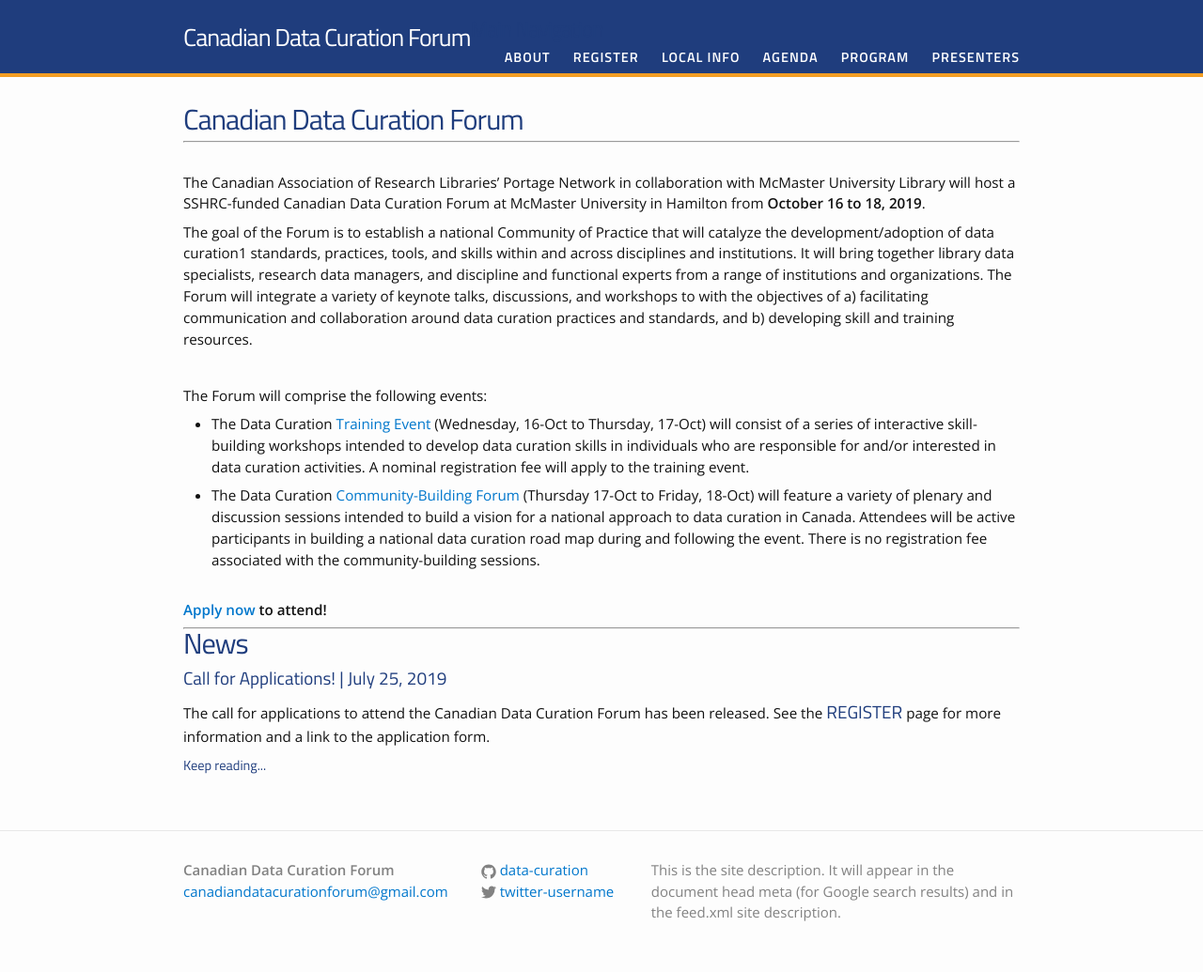
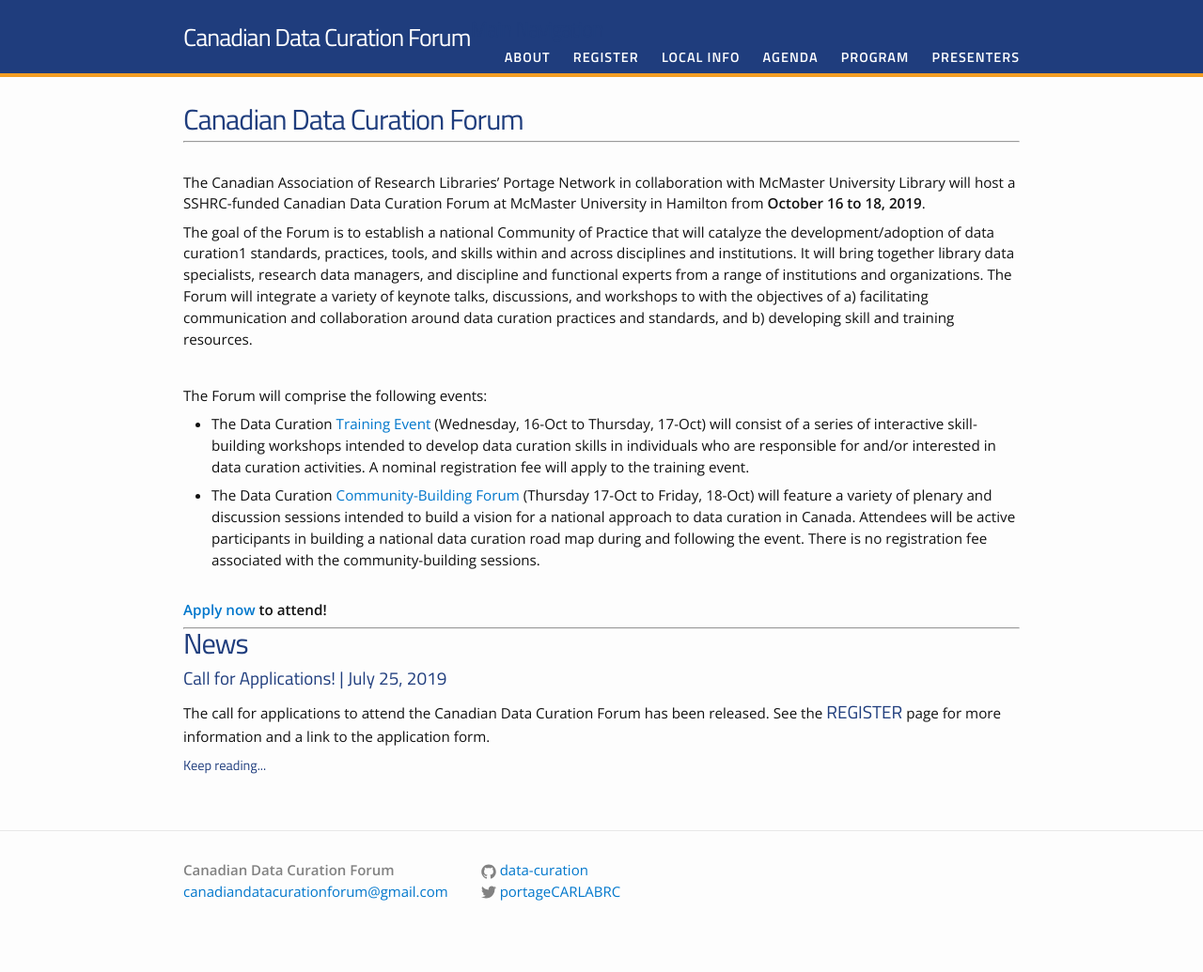
Before and after one commit to data-curation/data-curation.github.io, a Jekyll site: the page built from index.md, in a window 1280 px wide. Shown: the whole page at 94% size. Built offline with Jekyll 4.4.1, drawn with Linux system fonts in a browser that asks for light colours; our own code applies the rules of GitHub Pages for plain Markdown files; after the commit the page ends 1013 px from its top, so only the background shows below that.

Commit message:
Update _config.yml

```diff
--- a/_config.yml
+++ b/_config.yml
@@ -2,11 +2,9 @@
 title: Canadian Data Curation Forum
 email: canadiandatacurationforum@gmail.com
 description: > # this means to ignore newlines until "baseurl:"
-  This is the site description. It will appear in the document head meta (for
-  Google search results) and in the feed.xml site description.
 baseurl: "" # the subpath of your site, e.g. /blog/
 url: "http://data-curation.github.io" # the base hostname & protocol for your site
-twitter_username: twitter-username
+twitter_username: portageCARLABRC
 github_username:  data-curation
 
 # Build settings
```
